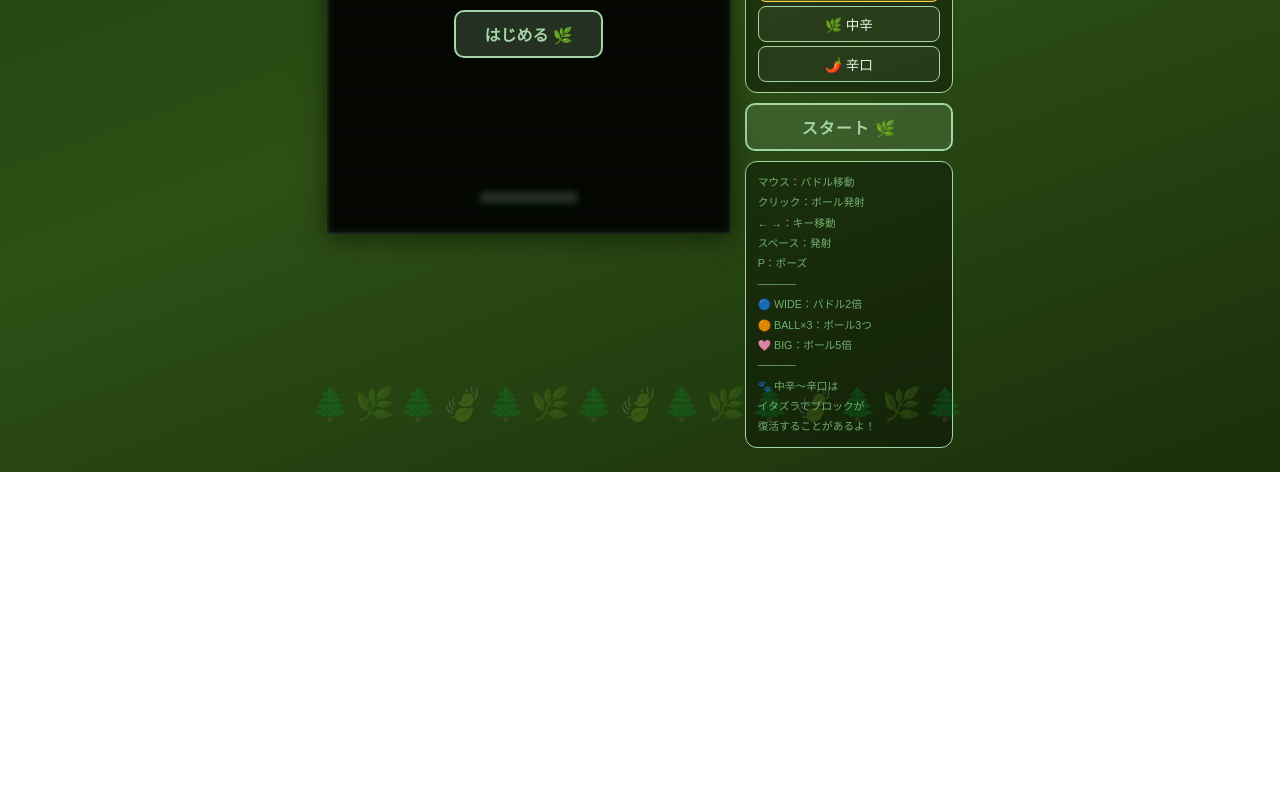
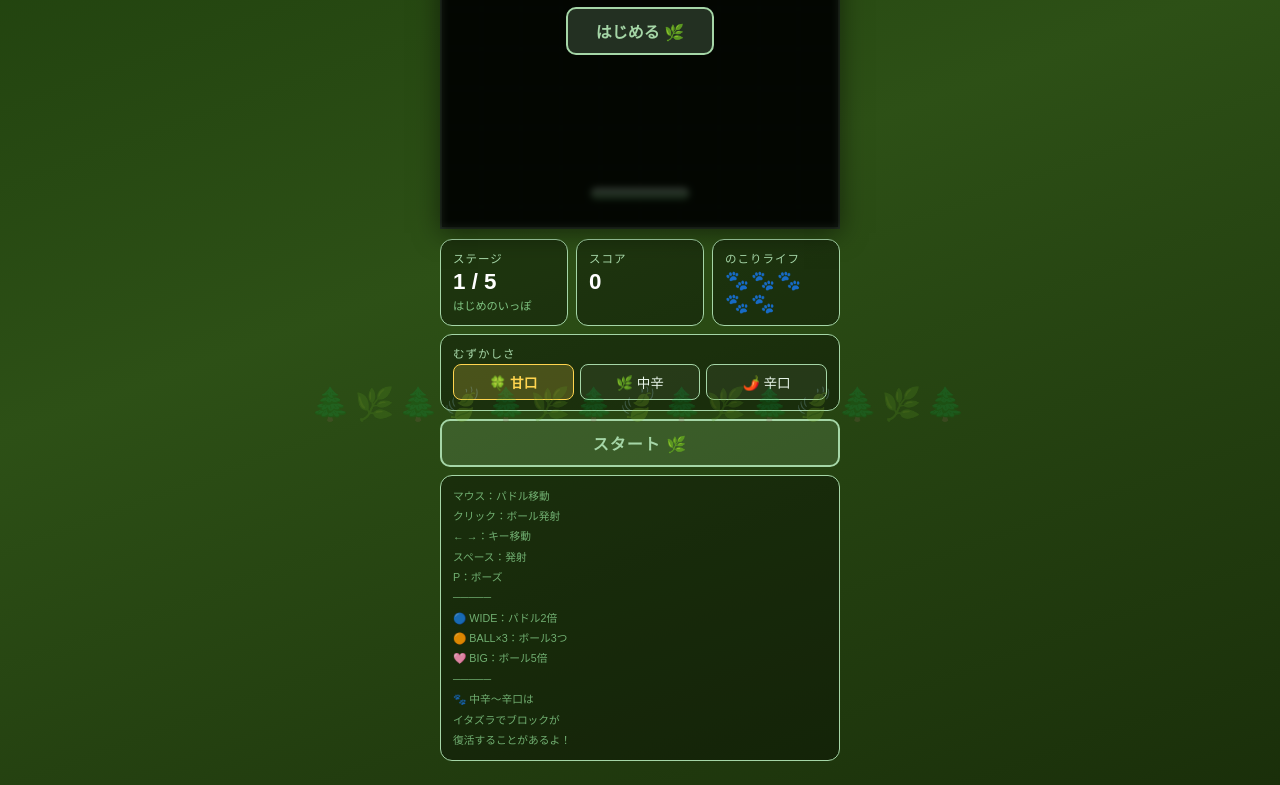
Before and after one commit to tsuyoshi0201-arch/potepote-blockbreaker, a plain HTML site: page index.html in a window 1280 px wide. Shown: the part 377-1162 px from the top of the page. Before the commit the page ends 849 px from the top, so only its background shows below. Drawn offline with Linux system fonts and the light colour scheme.

Commit message:
Add files via upload

```diff
--- a/index.html
+++ b/index.html
@@ -35,15 +35,26 @@
 
     /* ===== メインレイアウト ===== */
     #game-wrap {
-      display: flex; gap: 14px; align-items: flex-start;
-      padding: 0 16px 24px;
+      display: flex;
+      flex-direction: column;
+      align-items: center;
+      gap: 10px;
+      padding: 0 8px 24px;
+      width: 100%;
+      max-width: 480px;
     }
 
     /* ===== Canvas ===== */
-    #canvas-wrap { position: relative; flex-shrink: 0; }
+    #canvas-wrap {
+      position: relative;
+      width: 100%;
+      max-width: 400px;
+    }
 
     canvas {
       display: block;
+      width: 100%;
+      height: auto;
       border: 2px solid #A5D6A7;
       box-shadow: 0 4px 24px rgba(0,0,0,0.5);
     }
@@ -111,7 +122,16 @@
 
     /* ===== サイドパネル ===== */
     #side-panel {
-      display: flex; flex-direction: column; gap: 10px; min-width: 120px;
+      display: grid;
+      grid-template-columns: repeat(3, 1fr);
+      gap: 8px;
+      width: 100%;
+      max-width: 400px;
+    }
+
+    /* スタートボタンとヒントは全幅 */
+    #start-btn, #side-panel .hint-box {
+      grid-column: 1 / -1;
     }
 
     .panel-box {
@@ -186,16 +206,18 @@
       <div id="lives-display">🐾🐾🐾🐾🐾</div>
     </div>
 
-    <div class="panel-box">
+    <div class="panel-box" style="grid-column: 1 / -1;">
       <div class="panel-label">むずかしさ</div>
-      <button class="diff-btn selected" onclick="setDifficulty(1)">🍀 甘口</button>
-      <button class="diff-btn"          onclick="setDifficulty(2)">🌿 中辛</button>
-      <button class="diff-btn"          onclick="setDifficulty(3)">🌶️ 辛口</button>
+      <div style="display:flex; gap:6px;">
+        <button class="diff-btn selected" onclick="setDifficulty(1)" style="margin-bottom:0;">🍀 甘口</button>
+        <button class="diff-btn"          onclick="setDifficulty(2)" style="margin-bottom:0;">🌿 中辛</button>
+        <button class="diff-btn"          onclick="setDifficulty(3)" style="margin-bottom:0;">🌶️ 辛口</button>
+      </div>
     </div>
 
     <button id="start-btn" onclick="handleStartBtn()">スタート 🌿</button>
 
-    <div class="panel-box">
+    <div class="panel-box hint-box" style="grid-column: 1 / -1;">
       <div class="hint-text">
         マウス：パドル移動<br>
         クリック：ボール発射<br>
```
